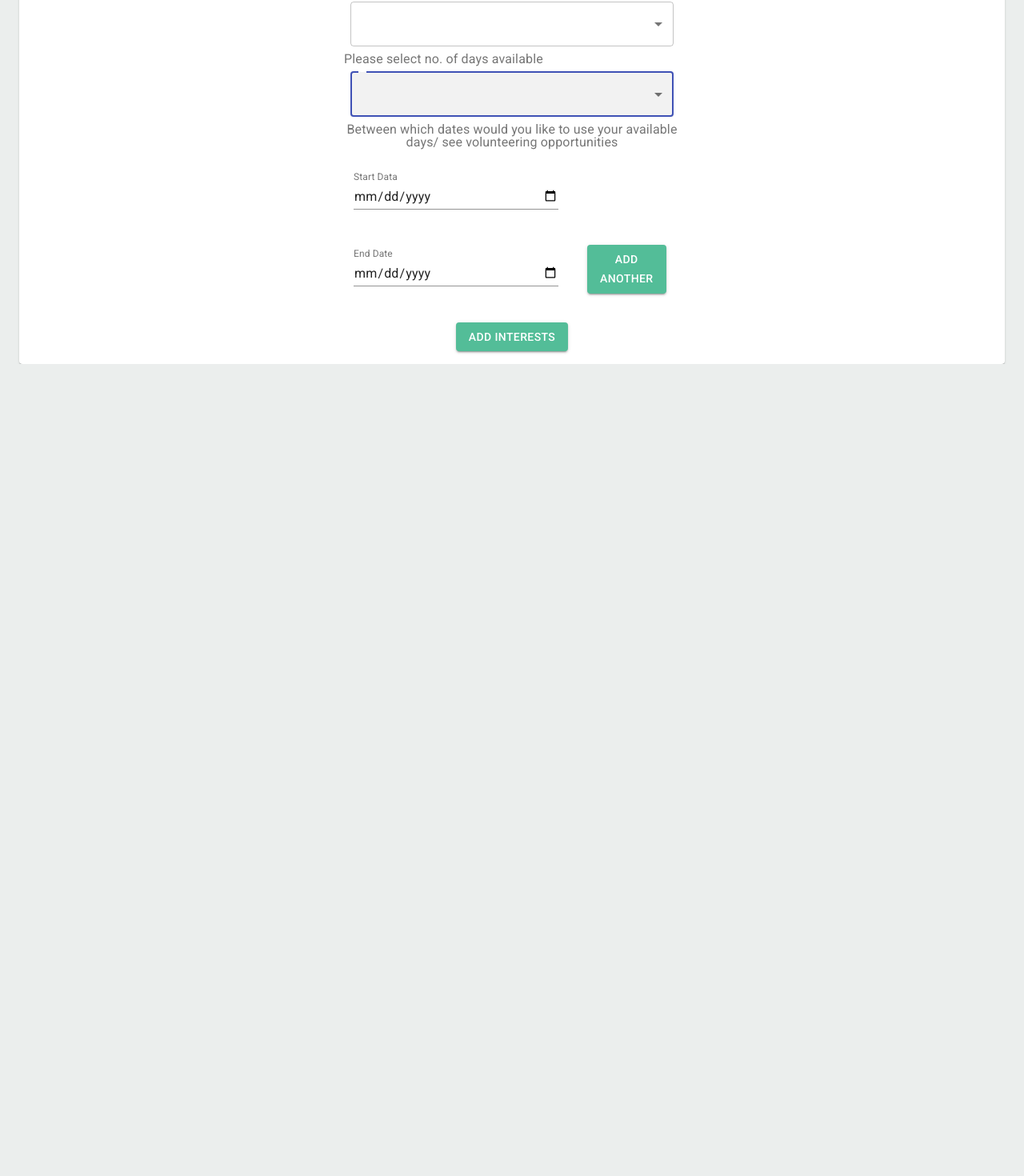
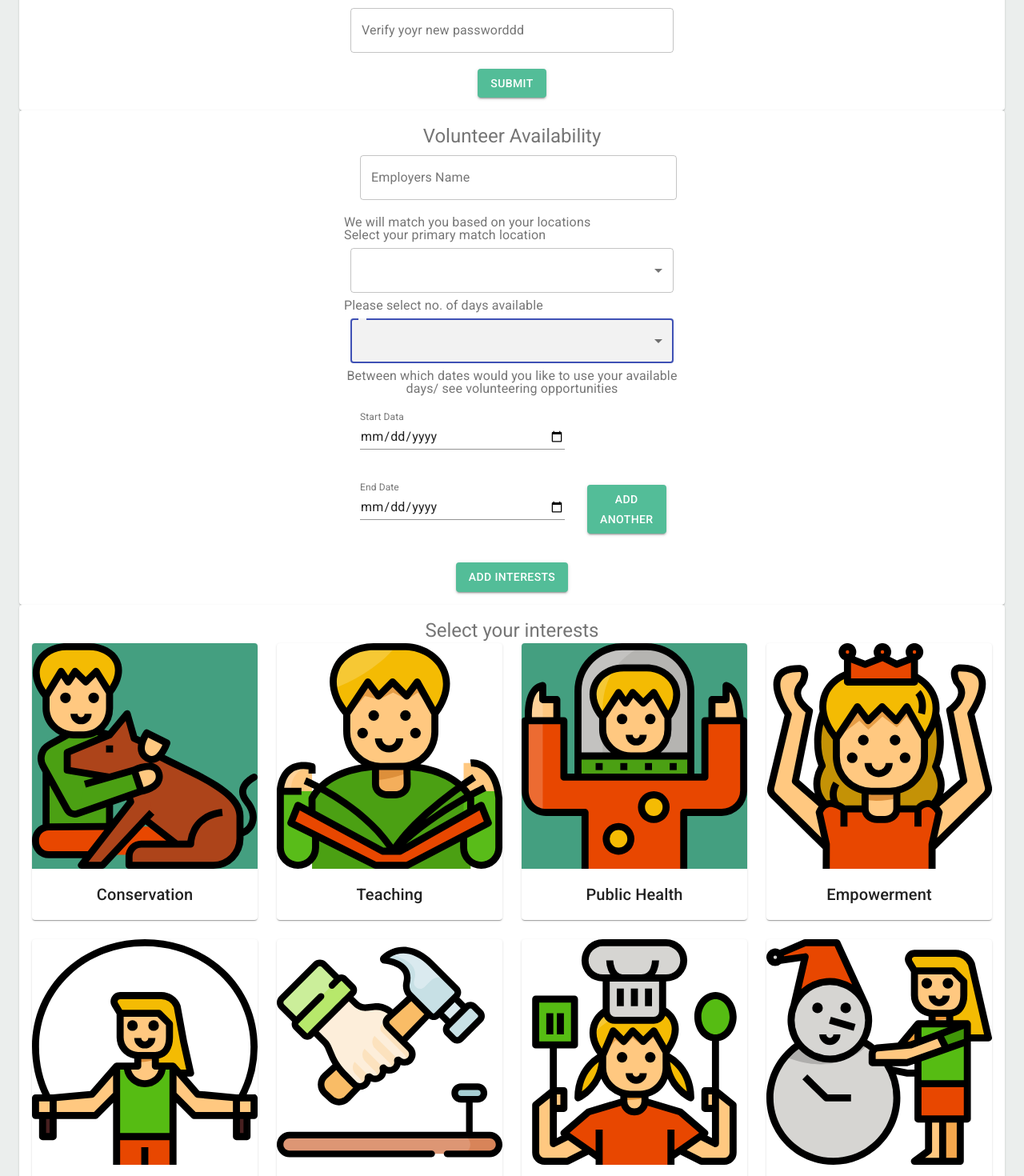
Before and after one commit to smile-street/smile-street, a React (Create React App) app in the folder smile-street-react/: page /PasswordRecovery in a window 1280 px wide. Shown: the part 599-2069 px from the top of the page at 80% size. Before the commit the page ends 1054 px from the top, so only its background shows below. Built offline with nearby package versions, Linux system fonts and the light colour scheme.

Commit message:
tidy up post standup meeting

```diff
--- a/smile-street-react/src/App.js
+++ b/smile-street-react/src/App.js
@@ -1,15 +1,14 @@
 import './App.css';
 import Header from './components/Header/Header';
-// import GoodCauseDetails from "./components/GoodCauseDetails/GoodCauseDetails";
-// import GoodCauseMatches from "./components/GoodCauseMatches/GoodCauseMatches";
-// import Login from "./components/Login/Login";
-// import PasswordRecovery from "./components/PasswordRecovery/PasswordRecovery";
-// import VolunteerInterests from './components/VolunteerInterests/VolunteerInterests';
-// import GoodCauseOpporunity from './components/GoodCauseOpportunity/GoodCauseOpportunity';
-// import Registration from "./components/Registration/Registration";
-// import VoluenteerMatches from './components/VolunteerMatches/VoluenteerMatches';
-// import GoodCauseOpportunity from "./components/GoodCauseOpportunity/GoodCauseOpportunity";
+import GoodCauseDetails from "./components/GoodCauseDetails/GoodCauseDetails";
+import GoodCauseOpportunity from "./components/GoodCauseOpportunity/GoodCauseOpportunity";
+import GoodCauseMatches from "./components/GoodCauseMatches/GoodCauseMatches";
+import Login from "./components/Login/Login";
+import PasswordRecovery from "./components/PasswordRecovery/PasswordRecovery";
+import Registration from "./components/Registration/Registration";
 import VolunteerAvailability from "./components/VolunteerAvaiblity/VolunteerAvailability";
+import VolunteerInterests from './components/VolunteerInterests/VolunteerInterests';
+import VoluenteerMatches from './components/VolunteerMatches/VoluenteerMatches';
 import {
   BrowserRouter as Router,
   Route,
@@ -21,14 +20,19 @@ import {
 export default function App() {
   return (
     <div className="App">
-      <Header />
-      <VolunteerAvailability/>
-      {/* <Router>
+      <Router>
         <Header />
         <Route path="/" exact component={Login} />
         <Route path="/Registration" exact component={Registration} />
         <Route path="/PasswordRecovery" exact component={PasswordRecovery} />
-      </Router> */}
+      </Router>
+      <VolunteerAvailability />
+      <VolunteerInterests />
+      <VoluenteerMatches />
+      <GoodCauseDetails />
+      <GoodCauseOpportunity />
+      <GoodCauseMatches />
+
     </div>
 
   );
--- a/smile-street-react/src/components/GoodCauseMatches/GoodCauseMatches.js
+++ b/smile-street-react/src/components/GoodCauseMatches/GoodCauseMatches.js
@@ -25,7 +25,7 @@ export default function FullWidthGrid() {
     <div className={classes.root}>
       <Container component="main">
         <Paper className={classes.paper}>
-          <PageHeading heading="Here is the list of available volunteer  matches" />
+          <PageHeading heading="Here is the list of available matches" />
           <GoodCauseProfileButton />
           <Grid
             container
--- a/smile-street-react/src/components/VolunteerAvaiblity/VolunteerAvailability.js
+++ b/smile-street-react/src/components/VolunteerAvaiblity/VolunteerAvailability.js
@@ -33,6 +33,7 @@ import PageHeading from "../PageHeading/PageHeading";
 const useStyles = makeStyles((theme) => ({
   root: {
     flexGrow: 1,
+
     "&:hover .MuiOutlinedInput-root .MuiOutlinedInput-notchedOutline": {
       borderColor: "#53bd98",
     },
@@ -97,7 +98,7 @@ export default function VolunteerAvailability() {
     <Container component="main">
       <Paper className={classes.paper}>
         <Container maxWidth="xs">
-          <PageHeading heading="Registration" />
+          <PageHeading heading="Volunteer Availability" />
           <Grid container spacing={3}>
             <Grid item xs={12} sm={12}>
               <TextField
@@ -111,6 +112,7 @@ export default function VolunteerAvailability() {
                 variant="outlined"
                 value={matchData.employers_name}
                 onChange={handleChange}
+                className={classes.root}
               />
             </Grid>
 
@@ -236,7 +238,7 @@ export default function VolunteerAvailability() {
                 label="Start Data"
                 type="date"
                 defaultValue="2017-05-24"
-                className={classes.textField}
+                className={classes.root}
                 name="startDate"
                 value={matchData.startDate}
                 onChange={handleChange}
@@ -255,7 +257,7 @@ export default function VolunteerAvailability() {
                 label="End Date"
                 type="date"
                 defaultValue="2017-05-24"
-                className={classes.textField}
+                className={classes.root}
                 name="endDate"
                 value={matchData.endDate}
                 onChange={handleChange}
--- a/smile-street-react/src/components/VolunteerMatches/VoluenteerMatches.js
+++ b/smile-street-react/src/components/VolunteerMatches/VoluenteerMatches.js
@@ -64,7 +64,7 @@ export default function VoluenteerMatches() {
           <Profilebutton />
         </Grid>
 
-        <PageHeading heading="Here is the list of available volunteer  matches" />
+        <PageHeading heading="Here is the list of available volunteer matches" />
 
         <Grid
           container
```
Also changed, not shown: 1 other file (tests, documents, lock files or other folders).
